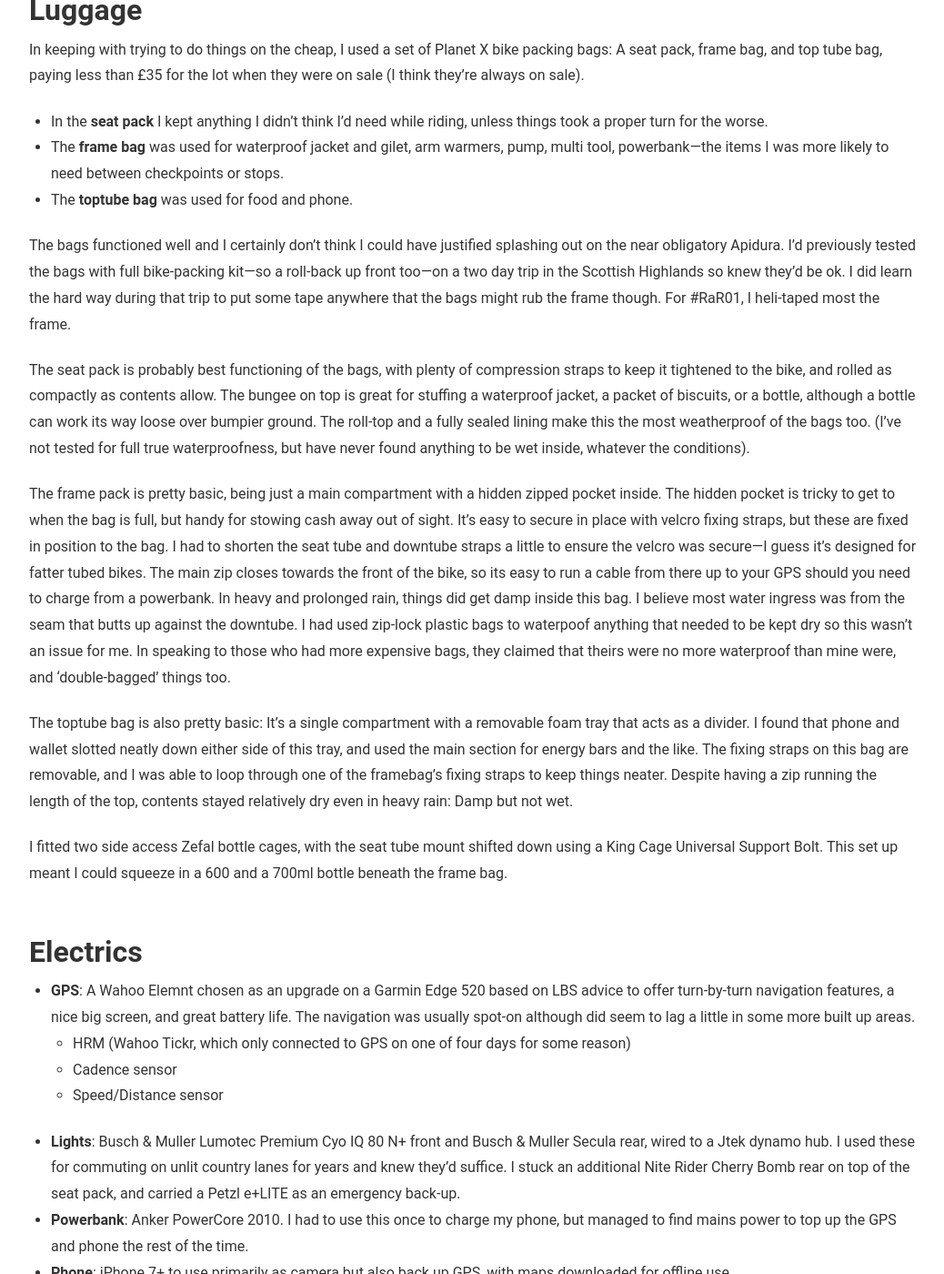
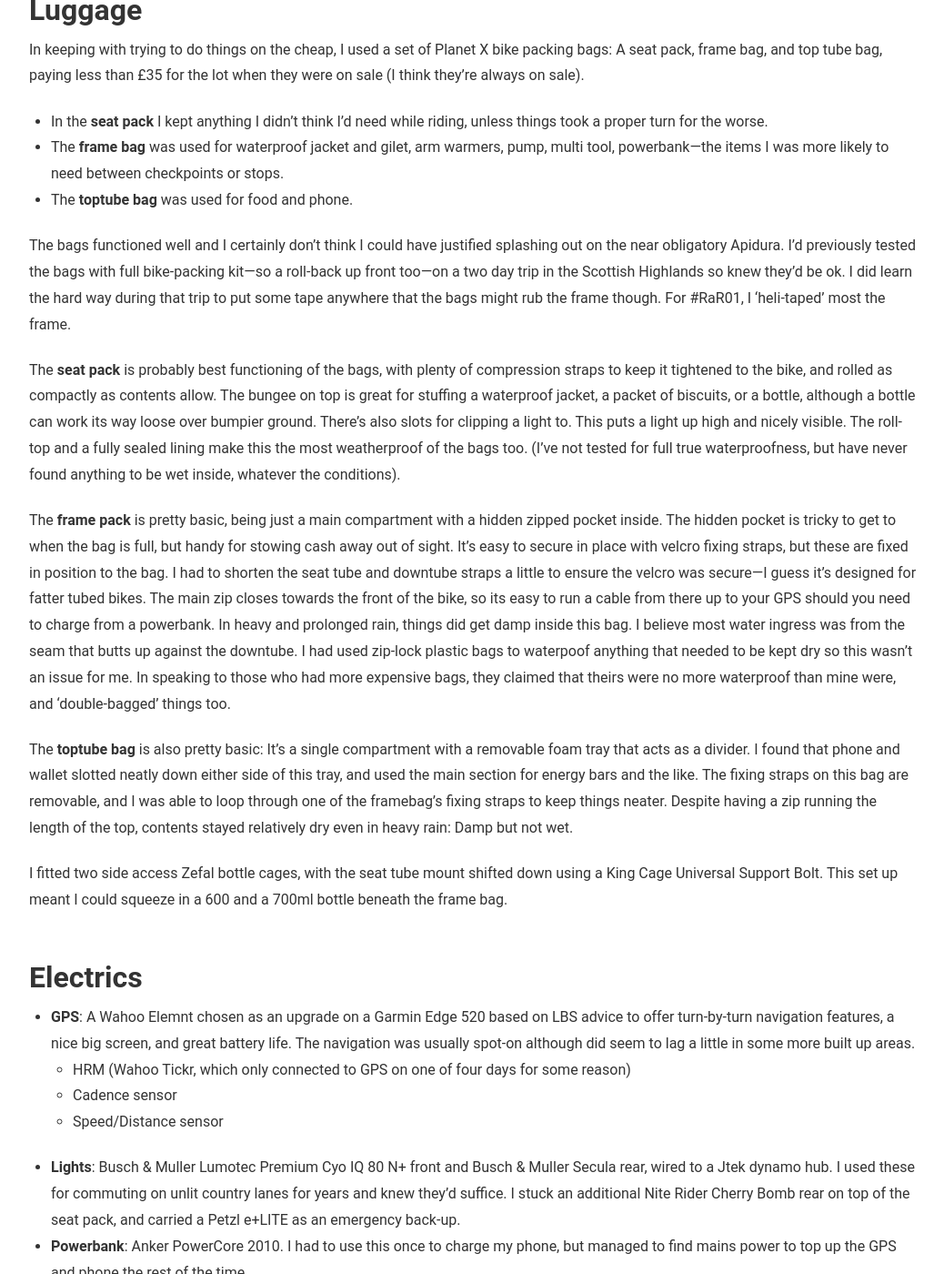
Before and after one commit to hypertelia/hypertelia.github.io, a Jekyll site: the page built from _posts/2020-02-21-race-around-rwanda-kit-list.md, in a window 1280 px wide and 1400 px high, scrolled down 1162 px. Shown: the whole window at 91% size, without its empty margins (118-1156 px from the left). Built offline with Jekyll 4.4.1, drawn with Linux system fonts in a browser that asks for light colours.

Commit message:
updated kit list

```diff
--- a/_posts/2020-02-21-race-around-rwanda-kit-list.md
+++ b/_posts/2020-02-21-race-around-rwanda-kit-list.md
@@ -18,13 +18,13 @@
 - The **frame bag** was used for waterproof jacket and gilet, arm warmers, pump, multi tool, powerbank—the items I was more likely to need between checkpoints or stops.
 - The **toptube bag** was used for food and phone.
 
-The bags functioned well and I certainly don't think I could have justified splashing out on the near obligatory Apidura. I'd previously tested the bags with full bike-packing kit—so a roll-back up front too—on a two day trip in the Scottish Highlands so knew they'd be ok. I did learn the hard way during that trip to put some tape anywhere that the bags might rub the frame though. For #RaR01, I heli-taped most the frame.
+The bags functioned well and I certainly don't think I could have justified splashing out on the near obligatory Apidura. I'd previously tested the bags with full bike-packing kit—so a roll-back up front too—on a two day trip in the Scottish Highlands so knew they'd be ok. I did learn the hard way during that trip to put some tape anywhere that the bags might rub the frame though. For #RaR01, I 'heli-taped' most the frame.
 
-The seat pack is probably best functioning of the bags, with plenty of compression straps to keep it tightened to the bike, and rolled as compactly as contents allow. The bungee on top is great for stuffing a waterproof jacket, a packet of biscuits, or a bottle, although a bottle can work its way loose over bumpier ground. The roll-top and a fully sealed lining make this the most weatherproof of the bags too. (I've not tested for full true waterproofness, but have never found anything to be wet inside, whatever the conditions).
+The **seat pack** is probably best functioning of the bags, with plenty of compression straps to keep it tightened to the bike, and rolled as compactly as contents allow. The bungee on top is great for stuffing a waterproof jacket, a packet of biscuits, or a bottle, although a bottle can work its way loose over bumpier ground. There's also slots for clipping a light to. This puts a light up high and nicely visible. The roll-top and a fully sealed lining make this the most weatherproof of the bags too. (I've not tested for full true waterproofness, but have never found anything to be wet inside, whatever the conditions).
 
-The frame pack is pretty basic, being just a main compartment with a hidden zipped pocket inside. The hidden pocket is tricky to get to when the bag is full, but handy for stowing cash away out of sight. It's easy to secure in place with velcro fixing straps, but these are fixed in position to the bag. I had to shorten the seat tube and downtube  straps a little to ensure the velcro was secure—I guess it's designed for fatter tubed bikes. The main zip closes towards the front of the bike, so its easy to run a cable from there up to your GPS should you need to charge from a powerbank. In heavy and prolonged rain, things did get damp inside this bag. I believe most water ingress was from the seam that butts up against the downtube. I had used zip-lock plastic bags to waterpoof anything that needed to be kept dry so this wasn't an issue for me. In speaking to those who had more expensive bags, they claimed that theirs were no more waterproof than mine were, and 'double-bagged' things too.
+The **frame pack** is pretty basic, being just a main compartment with a hidden zipped pocket inside. The hidden pocket is tricky to get to when the bag is full, but handy for stowing cash away out of sight. It's easy to secure in place with velcro fixing straps, but these are fixed in position to the bag. I had to shorten the seat tube and downtube  straps a little to ensure the velcro was secure—I guess it's designed for fatter tubed bikes. The main zip closes towards the front of the bike, so its easy to run a cable from there up to your GPS should you need to charge from a powerbank. In heavy and prolonged rain, things did get damp inside this bag. I believe most water ingress was from the seam that butts up against the downtube. I had used zip-lock plastic bags to waterpoof anything that needed to be kept dry so this wasn't an issue for me. In speaking to those who had more expensive bags, they claimed that theirs were no more waterproof than mine were, and 'double-bagged' things too.
 
-The toptube bag is also pretty basic: It's a single compartment with a removable foam tray that acts as a divider. I found that phone and wallet slotted neatly down either side of this tray, and used the main section for energy bars and the like. The fixing straps on this bag are removable, and I was able to loop through one of the framebag's fixing straps to keep things neater. Despite having a zip running the length of the top, contents stayed relatively dry even in heavy rain: Damp but not wet.
+The **toptube bag** is also pretty basic: It's a single compartment with a removable foam tray that acts as a divider. I found that phone and wallet slotted neatly down either side of this tray, and used the main section for energy bars and the like. The fixing straps on this bag are removable, and I was able to loop through one of the framebag's fixing straps to keep things neater. Despite having a zip running the length of the top, contents stayed relatively dry even in heavy rain: Damp but not wet.
 
 I fitted two side access Zefal bottle cages, with the seat tube mount shifted down using a King Cage Universal Support Bolt. This set up meant I could squeeze in a 600 and a 700ml bottle beneath the frame bag.
 
```
